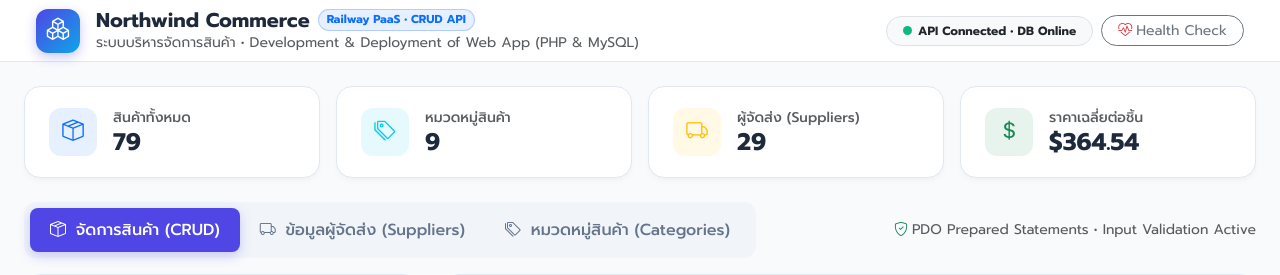
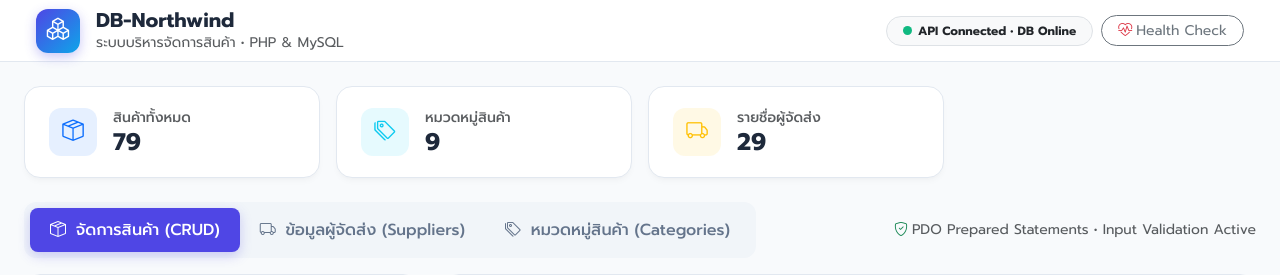
Before and after one commit to sakchai-01/Sakchai-Rail, a PHP site: page / in a window 1280 px wide. Shown: the top 275 px of the page. Run offline with PHP 8.4, Linux system fonts and the light colour scheme; data comes from the database, SQL or seed files in the repository.

Commit message:
Update headings and labels in index.php

```diff
--- a/index.php
+++ b/index.php
@@ -256,12 +256,10 @@ declare(strict_types=1);
         </div>
         <div>
           <div class="d-flex align-items-center gap-2">
-            <h1 class="h5 fw-bold mb-0">Northwind Commerce</h1>
-            <span class="badge bg-primary bg-opacity-10 text-primary border border-primary border-opacity-25 rounded-pill px-2 py-1" style="font-size: 0.72rem;">
-              Railway PaaS • CRUD API
-            </span>
+            <h1 class="h5 fw-bold mb-0">DB-Northwind</h1>
+
           </div>
-          <p class="text-muted small mb-0">ระบบบริหารจัดการสินค้า • Development & Deployment of Web App (PHP & MySQL)</p>
+          <p class="text-muted small mb-0">ระบบบริหารจัดการสินค้า • PHP & MySQL</p>
         </div>
       </div>
 
@@ -310,22 +308,12 @@ declare(strict_types=1);
             <i class="bi bi-truck"></i>
           </div>
           <div>
-            <div class="text-muted small fw-medium">ผู้จัดส่ง (Suppliers)</div>
+            <div class="text-muted small fw-medium">รายชื่อผู้จัดส่ง</div>
             <div class="h4 fw-bold mb-0" id="statTotalSuppliers">-</div>
           </div>
         </div>
       </div>
-      <div class="col-6 col-md-3">
-        <div class="stat-card d-flex align-items-center gap-3">
-          <div class="stat-icon bg-success bg-opacity-10 text-success">
-            <i class="bi bi-currency-dollar"></i>
-          </div>
-          <div>
-            <div class="text-muted small fw-medium">ราคาเฉลี่ยต่อชิ้น</div>
-            <div class="h4 fw-bold mb-0" id="statAvgPrice">-</div>
-          </div>
-        </div>
-      </div>
+
     </section>
 
     <!-- Main Navigation Pills -->
```
